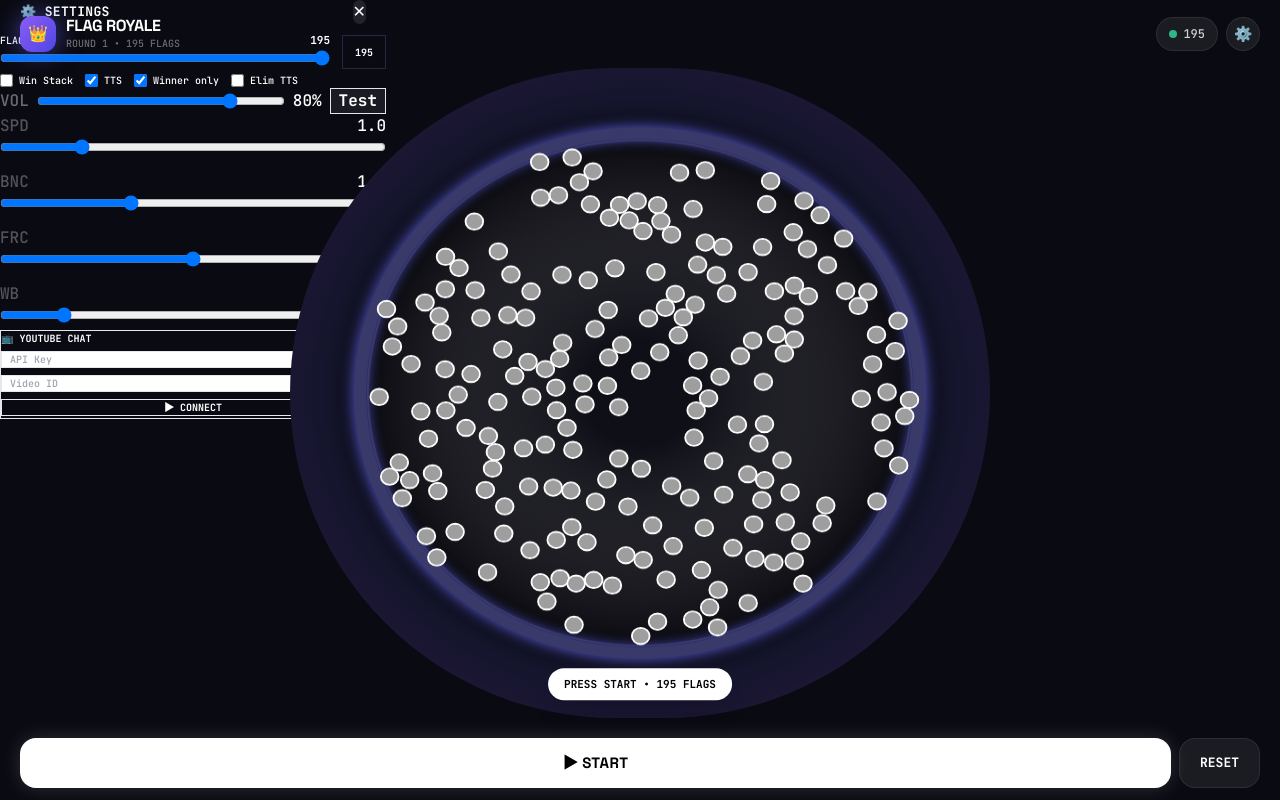
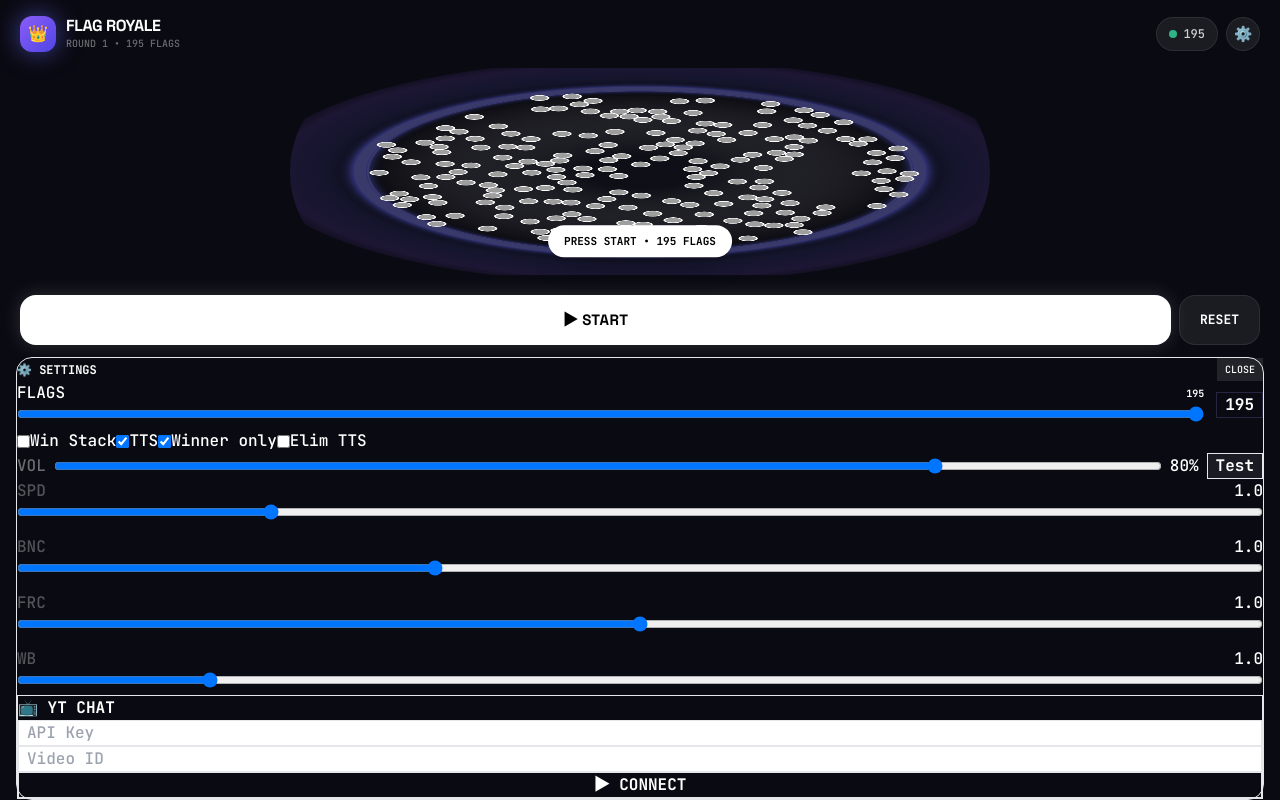
Before and after one commit to niceguy61/flag-royale, a React (Vite) app: page / in a window 1280 px wide. Both pictures are taken after a click on the button "⚙️". Built offline with nearby package versions, Linux system fonts and the light colour scheme.

Commit message:
fix: settings as inline panel below buttons, no absolute/fixed positioning

```diff
--- a/App.tsx
+++ b/App.tsx
@@ -1067,7 +1067,7 @@ export default function App() {
   const remainPct = ballCount > 0 ? (remaining / ballCount) * 100 : 0;
 
   return (
-    <div className="w-screen h-screen bg-[#0a0a12] text-white flex flex-col overflow-hidden relative">
+    <div className={`w-screen h-screen bg-[#0a0a12] text-white flex flex-col relative ${showGear ? 'overflow-y-auto' : 'overflow-hidden'}`}>
       <style>{`
         @import url('https://fonts.googleapis.com/css2?family=Space+Grotesk:wght@400;600;700&family=JetBrains+Mono:wght@500;700&display=swap');
         *{font-family:'Space Grotesk',system-ui,sans-serif;}
--- a/components/SettingsModal.tsx
+++ b/components/SettingsModal.tsx
@@ -49,57 +49,57 @@ export default function SettingsModal({
   if (!open) return null;
 
   return (
-    <div className="absolute bottom-0 left-0 right-0 z-[9999] bg-[#12121e] border-t border-white/10 shadow-[0_-10px_40px_rgba(0,0,0,0.8)] rounded-t-[20px] max-h-[70vh] overflow-y-auto hide-scrollbar" onClick={(e) => e.stopPropagation()}>
-      {/* Handle bar */}
-      <div className="sticky top-0 bg-[#12121e] pt-3 pb-2 px-5 flex items-center justify-between z-10 border-b border-white/5">
-        <h2 className="mono text-[13px] font-bold tracking-wide">⚙️ SETTINGS</h2>
-        <button onClick={onClose} className="w-7 h-7 rounded-full bg-white/10 hover:bg-white/20 flex items-center justify-center text-[14px] transition-all">✕</button>
+    <div className="w-full px-4 pb-3 shrink-0">
+      <div className="bg-[#12121e] border border-white/10 rounded-[16px] p-4 space-y-3">
+        {/* Header */}
+        <div className="flex items-center justify-between">
+          <span className="mono text-[12px] font-bold">⚙️ SETTINGS</span>
+          <button onClick={onClose} className="mono text-[10px] px-2 py-1 rounded bg-white/10 hover:bg-white/20 transition-all">CLOSE</button>
         </div>
 
-      <div className="p-4 space-y-4">
-        {/* Flag Count + Full Royale */}
+        {/* Flag Count */}
         <div className="flex items-center gap-3">
           <div className="flex-1">
             <div className="flex items-center justify-between mb-1">
-              <label className="mono text-[10px] text-white/50">FLAGS</label>
-              <span className="mono text-[11px] font-bold text-violet-300">{ballCount}</span>
+              <label className="mono text-[9px] text-white/50">FLAGS</label>
+              <span className="mono text-[10px] font-bold text-violet-300">{ballCount}</span>
             </div>
             <input type="range" min={20} max={195} step={5} value={ballCount} onChange={(e) => onBallCountChange(Number(e.target.value))} className="w-full accent-violet-500 h-1" disabled={isPlaying} />
           </div>
-          <button onClick={onFullRoyale} disabled={isPlaying} className="h-[34px] px-3 rounded-[8px] bg-violet-500/20 border border-violet-400/20 mono text-[10px] font-bold text-violet-200 hover:bg-violet-500/30 transition-all disabled:opacity-30 shrink-0">195</button>
+          <button onClick={onFullRoyale} disabled={isPlaying} className="h-[28px] px-2 rounded-[6px] bg-violet-500/20 border border-violet-400/20 mono text-[9px] font-bold text-violet-200 disabled:opacity-30 shrink-0">195</button>
         </div>
 
-        {/* Display + TTS row */}
-        <div className="flex gap-3">
-          <label className="flex items-center gap-1.5 cursor-pointer">
+        {/* Toggles row */}
+        <div className="flex flex-wrap gap-x-3 gap-y-1">
+          <label className="flex items-center gap-1 cursor-pointer">
             <input type="checkbox" checked={showWinStackOverlay} onChange={(e) => setShowWinStackOverlay(e.target.checked)} className="accent-violet-500 w-3 h-3" />
-            <span className="mono text-[10px] text-white/60">Win Stack</span>
+            <span className="mono text-[9px] text-white/60">Win Stack</span>
           </label>
-          <label className="flex items-center gap-1.5 cursor-pointer">
+          <label className="flex items-center gap-1 cursor-pointer">
             <input type="checkbox" checked={ttsEnabled} onChange={(e) => setTtsEnabled(e.target.checked)} className="accent-emerald-500 w-3 h-3" />
-            <span className="mono text-[10px] text-white/60">TTS</span>
+            <span className="mono text-[9px] text-white/60">TTS</span>
           </label>
-          <label className="flex items-center gap-1.5 cursor-pointer">
+          <label className="flex items-center gap-1 cursor-pointer">
             <input type="checkbox" checked={announceWinnerOnly} onChange={(e) => setAnnounceWinnerOnly(e.target.checked)} className="accent-violet-500 w-3 h-3" />
-            <span className="mono text-[10px] text-white/60">Winner only</span>
+            <span className="mono text-[9px] text-white/60">Winner only</span>
           </label>
-          <label className="flex items-center gap-1.5 cursor-pointer">
+          <label className="flex items-center gap-1 cursor-pointer">
             <input type="checkbox" checked={announceElim} onChange={(e) => setAnnounceElim(e.target.checked)} className="accent-amber-500 w-3 h-3" />
-            <span className="mono text-[10px] text-white/60">Elim TTS</span>
+            <span className="mono text-[9px] text-white/60">Elim TTS</span>
           </label>
         </div>
 
         {/* TTS Volume */}
         {ttsEnabled && (
           <div className="flex items-center gap-2">
-            <span className="mono text-[9px] text-white/40">VOL</span>
+            <span className="mono text-[8px] text-white/40">VOL</span>
             <input type="range" min={0} max={1} step={0.05} value={ttsVolume} onChange={(e) => setTtsVolume(parseFloat(e.target.value))} className="flex-1 accent-violet-500 h-1" />
-            <span className="mono text-[9px] text-white/50">{Math.round(ttsVolume * 100)}%</span>
-            <button onClick={() => speak('Brazil won!', 0.9, 1.15, true)} className="h-[24px] px-2 rounded bg-white/[0.07] hover:bg-white/[0.12] border border-white/10 mono text-[9px] font-bold transition-all">Test</button>
+            <span className="mono text-[8px] text-white/50">{Math.round(ttsVolume * 100)}%</span>
+            <button onClick={() => speak('Brazil won!', 0.9, 1.15, true)} className="h-[22px] px-2 rounded bg-white/[0.07] border border-white/10 mono text-[8px] font-bold transition-all">Test</button>
           </div>
         )}
 
-        {/* Physics - compact */}
+        {/* Physics compact */}
         <div className="grid grid-cols-4 gap-2">
           {[
             { label: 'SPD', value: speedMult, set: setSpeedMult, min: 0.5, max: 3, step: 0.1 },
@@ -109,46 +109,28 @@ export default function SettingsModal({
           ].map((s) => (
             <div key={s.label}>
               <div className="flex items-center justify-between">
-                <span className="mono text-[8px] text-white/30">{s.label}</span>
-                <span className="mono text-[8px] text-white/50">{s.value.toFixed(1)}</span>
+                <span className="mono text-[7px] text-white/30">{s.label}</span>
+                <span className="mono text-[7px] text-white/50">{s.value.toFixed(1)}</span>
               </div>
               <input type="range" min={s.min} max={s.max} step={s.step} value={s.value} onChange={(e) => s.set(parseFloat(e.target.value))} className="w-full accent-cyan-500 h-0.5" />
             </div>
           ))}
         </div>
 
-        {/* YouTube Live Chat */}
-        <div className="rounded-[10px] bg-white/[0.03] border border-white/[0.06] p-3">
-          <h3 className="mono text-[10px] text-white/50 font-bold mb-2">📺 YOUTUBE CHAT</h3>
-          <div className="space-y-2">
-            <input
-              type="password"
-              value={ytApiKey}
-              onChange={(e) => setYtApiKey(e.target.value)}
-              placeholder="API Key"
-              className="w-full h-[28px] px-2 rounded-[6px] bg-black/40 border border-white/10 mono text-[10px] text-white placeholder:text-white/20 outline-none focus:border-violet-500/50"
-            />
-            <input
-              type="text"
-              value={ytVideoId}
-              onChange={(e) => setYtVideoId(e.target.value)}
-              placeholder="Video ID"
-              className="w-full h-[28px] px-2 rounded-[6px] bg-black/40 border border-white/10 mono text-[10px] text-white placeholder:text-white/20 outline-none focus:border-violet-500/50"
-            />
+        {/* YouTube Chat */}
+        <div className="rounded-[8px] bg-white/[0.03] border border-white/[0.06] p-2 space-y-1.5">
+          <span className="mono text-[9px] text-white/50 font-bold">📺 YT CHAT</span>
+          <input type="password" value={ytApiKey} onChange={(e) => setYtApiKey(e.target.value)} placeholder="API Key" className="w-full h-[24px] px-2 rounded bg-black/40 border border-white/10 mono text-[9px] text-white placeholder:text-white/20 outline-none" />
+          <input type="text" value={ytVideoId} onChange={(e) => setYtVideoId(e.target.value)} placeholder="Video ID" className="w-full h-[24px] px-2 rounded bg-black/40 border border-white/10 mono text-[9px] text-white placeholder:text-white/20 outline-none" />
           <button
             onClick={ytConnected ? onYtDisconnect : onYtConnect}
             disabled={!ytApiKey || !ytVideoId}
-              className={`w-full h-[30px] rounded-[8px] mono text-[10px] font-bold transition-all disabled:opacity-30 ${
-                ytConnected
-                  ? 'bg-red-500/20 border border-red-500/30 text-red-300'
-                  : 'bg-emerald-500/20 border border-emerald-500/30 text-emerald-300'
-              }`}
+            className={`w-full h-[26px] rounded mono text-[9px] font-bold transition-all disabled:opacity-30 ${ytConnected ? 'bg-red-500/20 border border-red-500/30 text-red-300' : 'bg-emerald-500/20 border border-emerald-500/30 text-emerald-300'}`}
           >
             {ytConnected ? '● DISCONNECT' : '▶ CONNECT'}
           </button>
         </div>
       </div>
     </div>
-    </div>
   );
 }
```
Lines whose indentation alone changed are shown as unchanged.
